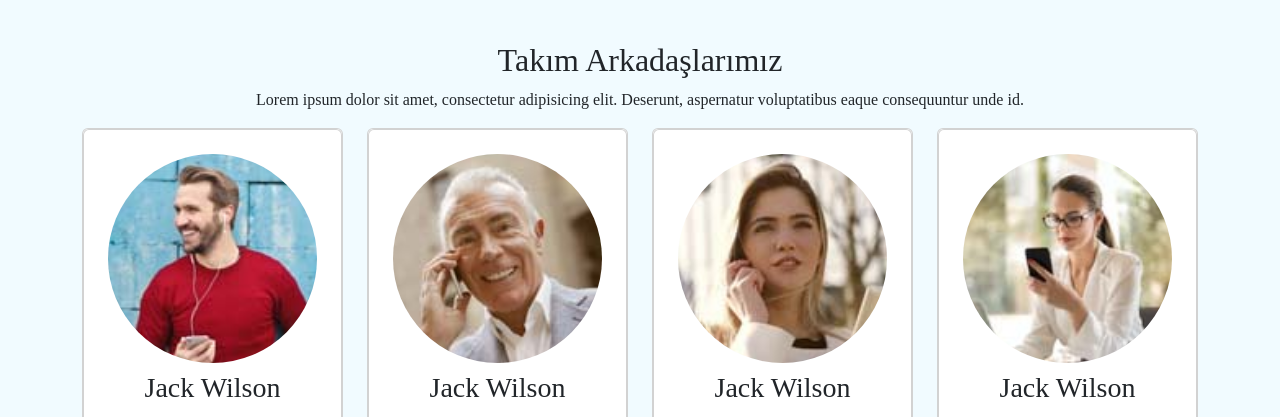
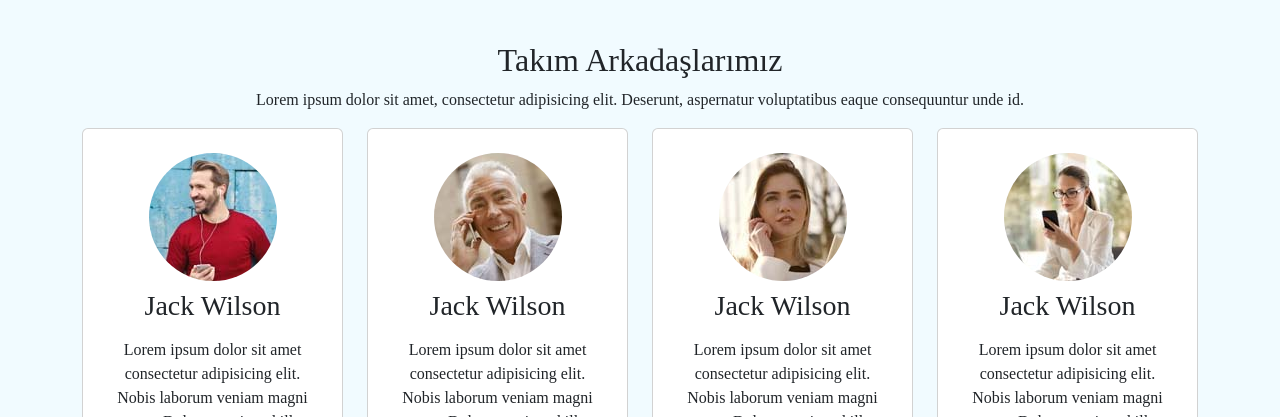
Before and after one commit to tgbardakin/projet-construction, a plain HTML site: page index.html in a window 1280 px wide. Shown: the part 3130-3547 px from the top of the page. Drawn offline with nearby package versions, Linux system fonts and the light colour scheme.

```diff
--- a/index.html
+++ b/index.html
@@ -299,7 +299,7 @@
 
                 <div class="col-12 col-md-6 col-lg-3">
                     <div class="card">
-                        <div class="card text-center p-4">
+                        <div class="card-body text-center p-4">
                             <img src="images/team-1.jpg" class="rounded-circle img-fluid " alt="">
                             <h3 class="card-title p-2">Jack Wilson</h3>
                             <p>Lorem ipsum dolor sit amet consectetur adipisicing elit. Nobis laborum veniam magni
@@ -316,8 +316,8 @@
                 </div>
                 <div class="col-12 col-md-6 col-lg-3">
                     <div class="card">
-                        <div class="card text-center p-4">
-                            <img src="images/team-2.jpg" class="rounded-circle " alt="">
+                        <div class="card-body text-center p-4">
+                            <img src="images/team-2.jpg" class="rounded-circle img-fluid " alt="">
                             <h3 class="card-title p-2">Jack Wilson</h3>
                             <p>Lorem ipsum dolor sit amet consectetur adipisicing elit. Nobis laborum veniam magni
                             amet. Dolore omnis sed illo laboriosam.</p>
@@ -333,8 +333,8 @@
                 </div>
                 <div class="col-12 col-md-6 col-lg-3">
                     <div class="card">
-                        <div class="card text-center p-4">
-                            <img src="images/team-3.jpg" class="rounded-circle " alt="">
+                        <div class="card-body text-center p-4">
+                            <img src="images/team-3.jpg" class="rounded-circle img-fluid " alt="">
                             <h3 class="card-title p-2">Jack Wilson</h3>
                             <p>Lorem ipsum dolor sit amet consectetur adipisicing elit. Nobis laborum veniam magni
                             amet. Dolore omnis sed illo laboriosam.</p>
@@ -350,8 +350,8 @@
                 </div>
                 <div class="col-12 col-md-6 col-lg-3">
                     <div class="card">
-                        <div class="card text-center p-4">
-                            <img src="images/team-4.jpg" class="rounded-circle " alt="">
+                        <div class="card-body text-center p-4">
+                            <img src="images/team-4.jpg" class="rounded-circle  r-20" alt="">
                             <h3 class="card-title p-2">Jack Wilson</h3>
                             <p>Lorem ipsum dolor sit amet consectetur adipisicing elit. Nobis laborum veniam magni
                             amet. Dolore omnis sed illo laboriosam.</p>
@@ -438,6 +438,7 @@
     </div>
     <!--Footer kısmı bitiş-->
 
+
     <script src="https://cdn.jsdelivr.net/npm/bootstrap@5.3.0/dist/js/bootstrap.bundle.min.js"
     integrity="sha384-geWF76RCwLtnZ8qwWowPQNguL3RmwHVBC9FhGdlKrxdiJJigb/j/68SIy3Te4Bkz"
     crossorigin="anonymous"></script>
--- a/style.css
+++ b/style.css
@@ -82,4 +82,5 @@ body{
         margin-bottom: 30px;
     }
 
+
 }
```
Also changed, not shown: 2 other files.
